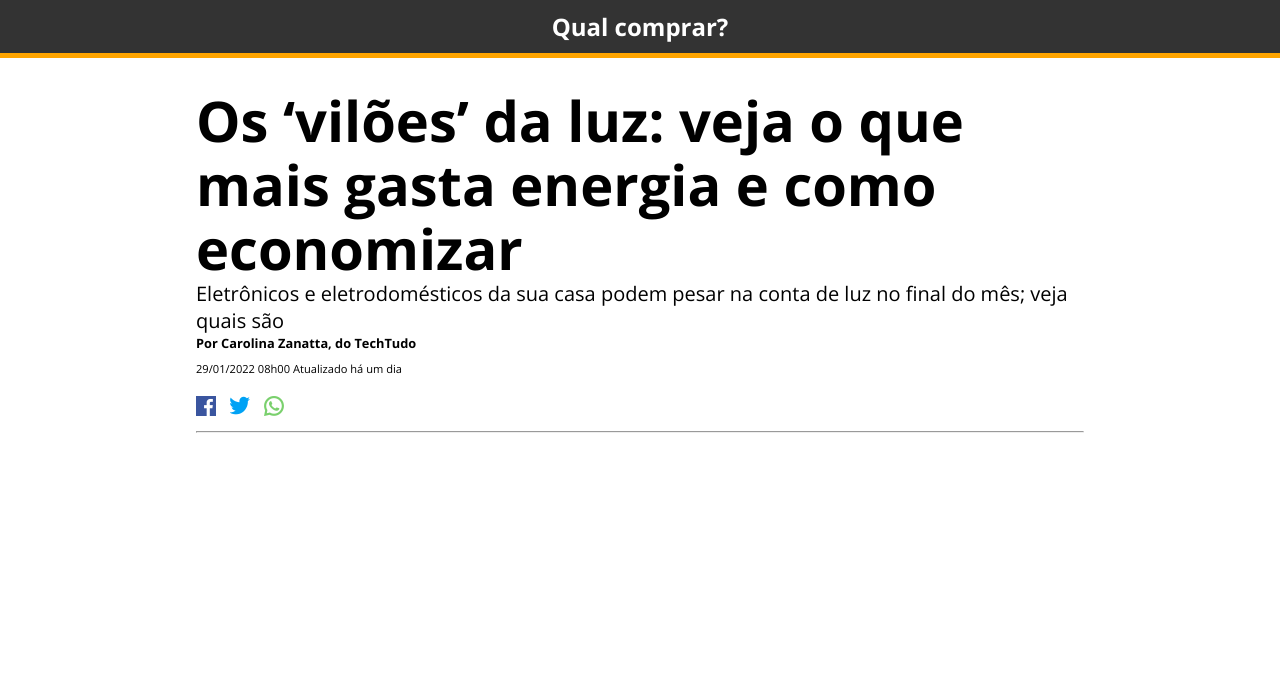
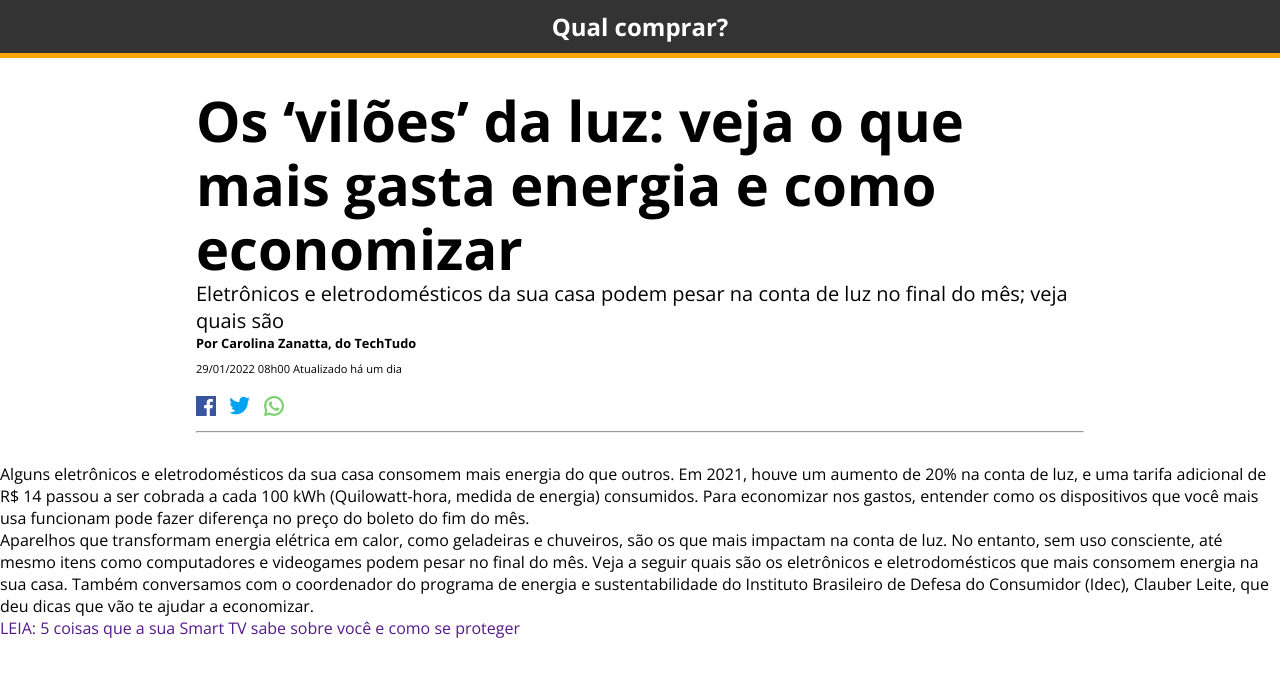
Before and after one commit to IGORITZZ/ProgramadorBr, a plain HTML site: page PROJETOS/PAGINA DE CONTEUDO/index.html in a window 1280 px wide. Drawn offline with nearby package versions, Linux system fonts and the light colour scheme.

Commit message:
Update index.html

```diff
--- a/PROJETOS/PAGINA DE CONTEUDO/index.html
+++ b/PROJETOS/PAGINA DE CONTEUDO/index.html
@@ -1,5 +1,5 @@
 <!DOCTYPE html>
-<html lang="en">
+<html lang="PT-br">
 
 <head>
     <meta charset="UTF-8">
@@ -38,6 +38,26 @@
         </div>
         <hr>
     </div>
+    <p>
+        Alguns eletrônicos e eletrodomésticos da sua casa consomem mais
+energia do que outros. Em 2021, houve um aumento de 20% na conta
+de luz, e uma tarifa adicional de R$ 14 passou a ser cobrada a cada 100
+kWh (Quilowatt-hora, medida de energia) consumidos. Para
+economizar nos gastos, entender como os dispositivos que você mais
+usa funcionam pode fazer diferença no preço do boleto do fim do mês.
+    </p>
+    <p>
+        Aparelhos que transformam energia elétrica em calor, como geladeiras
+e chuveiros, são os que mais impactam na conta de luz. No entanto,
+sem uso consciente, até mesmo itens como computadores e
+videogames podem pesar no final do mês. Veja a seguir quais são os
+eletrônicos e eletrodomésticos que mais consomem energia na sua
+casa. Também conversamos com o coordenador do programa de
+energia e sustentabilidade do Instituto Brasileiro de Defesa do
+Consumidor (Idec), Clauber Leite, que deu dicas que vão te ajudar a
+economizar.
+    </p>
+    <p><a href="">LEIA: 5 coisas que a sua Smart TV sabe sobre você e como se proteger</a></p>
 </body>
 
 </html>
```
